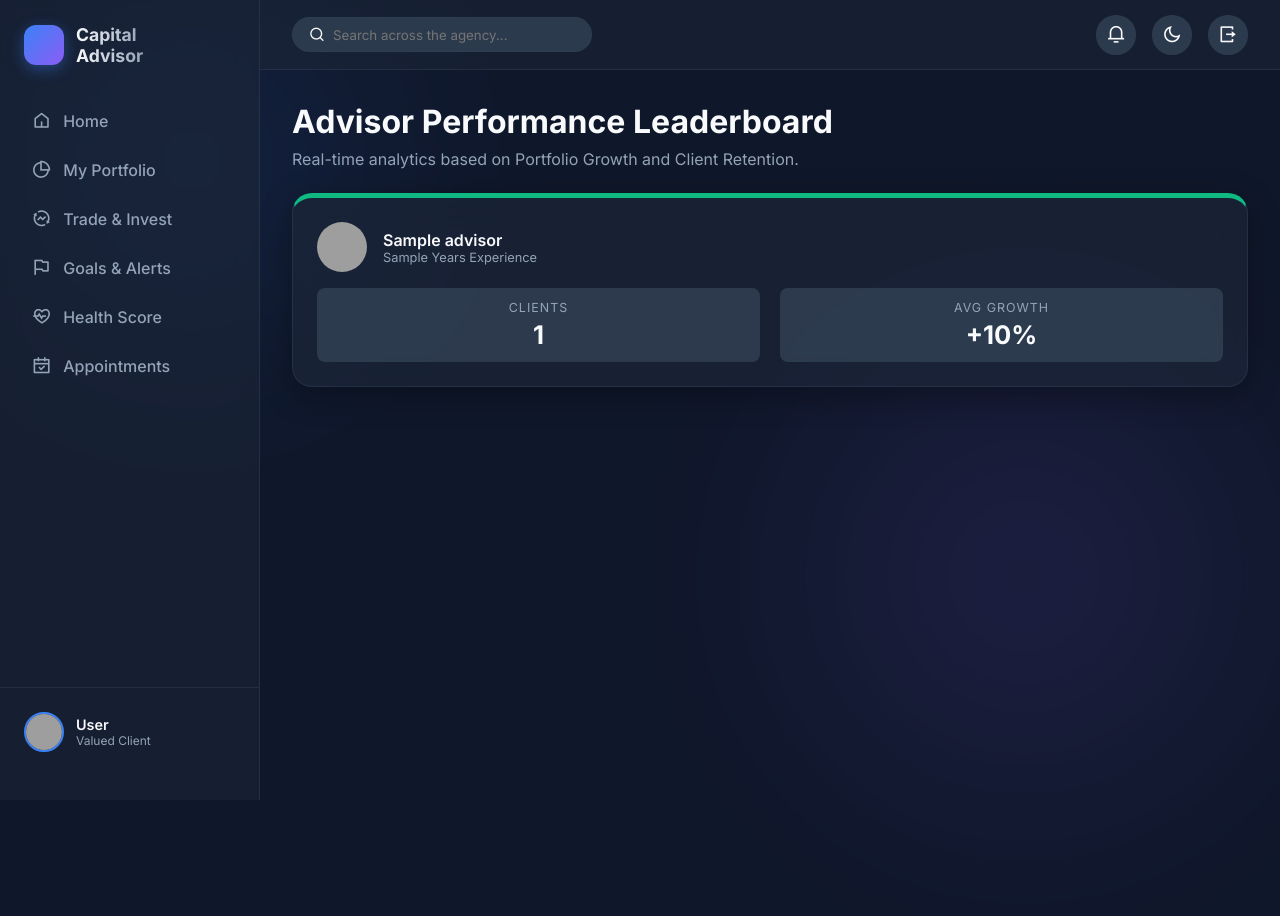
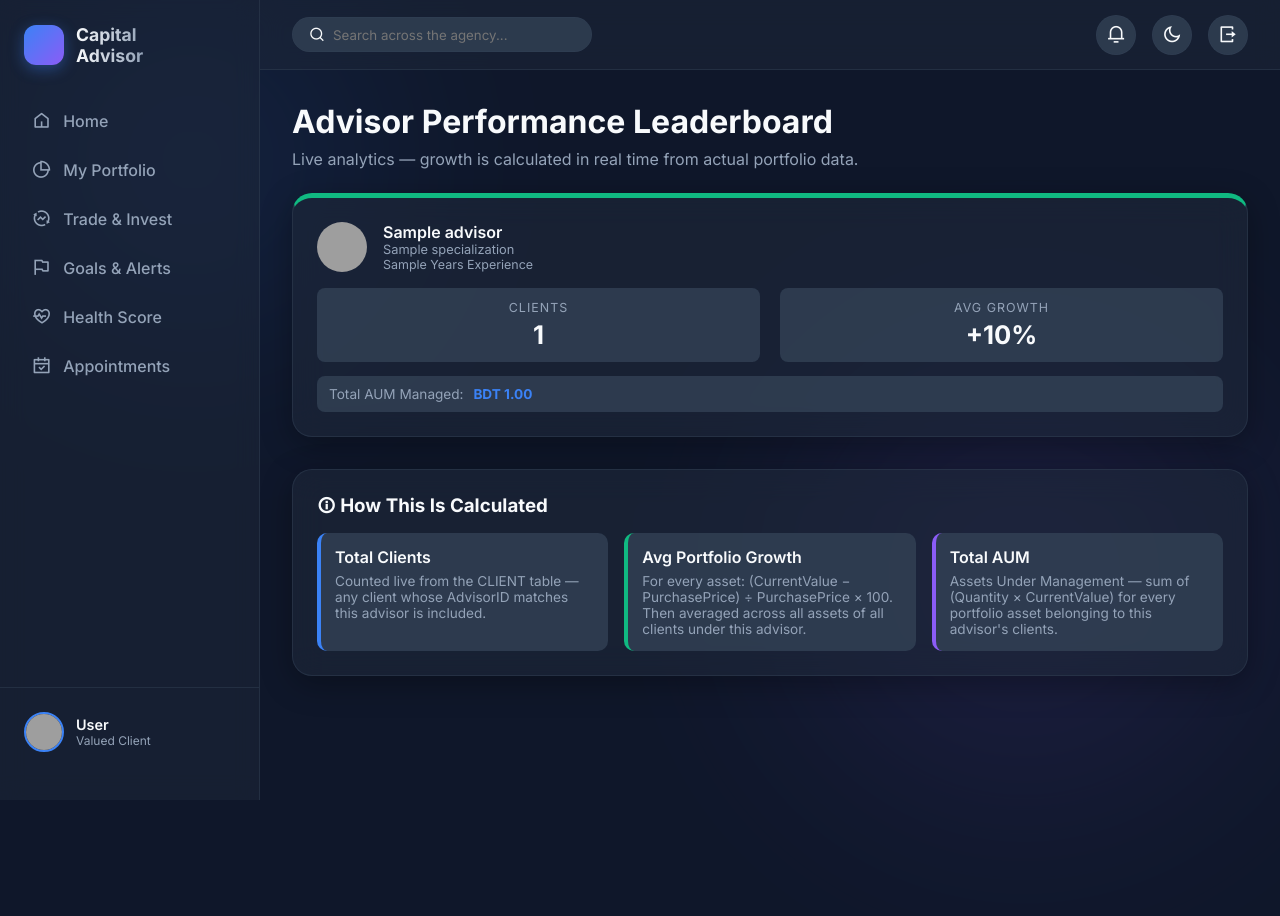
Before and after one commit to Nafisa-Sadhaf/CSE370-project, a Flask app: template templates/advisorPerformance.html in a window 1280 px wide; the page is wider, and only the part inside the window is pictured. Shown: the top 916 px of that part. Run offline with Flask 3, Linux system fonts and the light colour scheme; the template is opened without the code that fills it: most values are stand-ins (such as "Sample title", 1, 10 or a date in 2020); parts of the project's set-up code (start-up, migrations or seed data) failed here and were passed over; grey boxes are pictures that could not be loaded.

Commit message:
Update advisorPerformance.html

```diff
--- a/templates/advisorPerformance.html
+++ b/templates/advisorPerformance.html
@@ -5,36 +5,98 @@
     <div class="page-header">
         <div class="page-title">
             <h1>Advisor Performance Leaderboard</h1>
-            <p>Real-time analytics based on Portfolio Growth and Client Retention.</p>
+            <p>Live analytics — growth is calculated in real time from actual portfolio data.</p>
         </div>
     </div>
 
     <div class="analytics-grid">
-        {% for advisor, perf in stats %}
+        {% for s in stats %}
         <div class="advisor-card glass-card">
-            <div class="profile-card" style="margin-bottom:16px;">
-                <img src="https://i.pravatar.cc/150?u={{ advisor.AdvisorID }}" alt="{{ advisor.Name }}">
+
+            <!-- Advisor identity -->
+            <div class="profile-card" style="margin-bottom: 16px;">
+                <img src="https://i.pravatar.cc/150?u={{ s.advisor.AdvisorID }}"
+                     alt="{{ s.advisor.Name }}">
                 <div class="profile-info">
-                    <h4>{{ advisor.Name }}</h4>
-                    <p style="color:var(--text-secondary);">{{ advisor.ExperienceYears or 0 }} Years Experience</p>
+                    <h4>{{ s.advisor.Name }}</h4>
+                    <p style="color: var(--text-secondary);">
+                        {{ s.advisor.Specialization or 'Financial Advisor' }}
+                    </p>
+                    <p style="color: var(--text-secondary); font-size: 0.78rem;">
+                        {{ s.advisor.ExperienceYears or 0 }} Years Experience
+                    </p>
                 </div>
             </div>
+
+            <!-- Live computed stats -->
             <div class="stat-group">
                 <div class="stat-item">
                     <span class="label">Clients</span>
-                    <span class="value">{{ perf.TotalClients }}</span>
+                    <!-- TotalClients = COUNT of CLIENT rows where AdvisorID matches -->
+                    <span class="value">{{ s.total_clients }}</span>
                 </div>
                 <div class="stat-item">
                     <span class="label">Avg Growth</span>
-                    <span class="value growth-positive">+{{ perf.AvgPortfolioGrowth }}%</span>
+                    <!-- AvgPortfolioGrowth = average of
+                         (CurrentValue - PurchasePrice) / PurchasePrice * 100
+                         across all assets of all clients under this advisor -->
+                    <span class="value growth-positive">
+                        {{ '+' if s.avg_growth >= 0 else '' }}{{ s.avg_growth }}%
+                    </span>
                 </div>
             </div>
+
+            <!-- Total portfolio value managed by this advisor -->
+            <div style="margin-top: 14px; padding: 10px 12px;
+                        background: var(--hover-bg); border-radius: 8px;
+                        font-size: 0.85rem; color: var(--text-secondary);">
+                <span>Total AUM Managed:</span>
+                <!-- AUM = Assets Under Management
+                     = SUM of (Quantity * CurrentValue) for all client assets -->
+                <strong style="color: var(--accent-primary); margin-left: 6px;">
+                    BDT {{ "{:,.2f}".format(s.total_portfolio_value) }}
+                </strong>
+            </div>
+
         </div>
         {% else %}
-        <div class="glass-card" style="text-align:center;padding:40px;">
-            <p style="color:var(--text-secondary);">No performance data available yet.</p>
+        <div class="glass-card" style="text-align: center; padding: 40px;">
+            <p style="color: var(--text-secondary);">No advisor data available yet.</p>
         </div>
         {% endfor %}
     </div>
+
+    <!-- Explanation box for faculty demo -->
+    <div class="glass-card" style="margin-top: 32px;">
+        <h3 style="margin-bottom: 16px;">
+            <i class="ri-information-line"></i> How This Is Calculated
+        </h3>
+        <div style="display: grid; grid-template-columns: 1fr 1fr 1fr; gap: 16px;">
+            <div style="padding: 14px; background: var(--hover-bg);
+                        border-radius: 10px; border-left: 4px solid var(--accent-primary);">
+                <p style="font-weight: 600; margin-bottom: 6px;">Total Clients</p>
+                <p style="font-size: 0.85rem; color: var(--text-secondary);">
+                    Counted live from the CLIENT table — any client whose
+                    AdvisorID matches this advisor is included.
+                </p>
+            </div>
+            <div style="padding: 14px; background: var(--hover-bg);
+                        border-radius: 10px; border-left: 4px solid var(--success);">
+                <p style="font-weight: 600; margin-bottom: 6px;">Avg Portfolio Growth</p>
+                <p style="font-size: 0.85rem; color: var(--text-secondary);">
+                    For every asset: (CurrentValue − PurchasePrice) ÷ PurchasePrice × 100.
+                    Then averaged across all assets of all clients under this advisor.
+                </p>
+            </div>
+            <div style="padding: 14px; background: var(--hover-bg);
+                        border-radius: 10px; border-left: 4px solid var(--accent-secondary);">
+                <p style="font-weight: 600; margin-bottom: 6px;">Total AUM</p>
+                <p style="font-size: 0.85rem; color: var(--text-secondary);">
+                    Assets Under Management — sum of (Quantity × CurrentValue)
+                    for every portfolio asset belonging to this advisor's clients.
+                </p>
+            </div>
+        </div>
+    </div>
 </div>
 {% endblock %}
```
